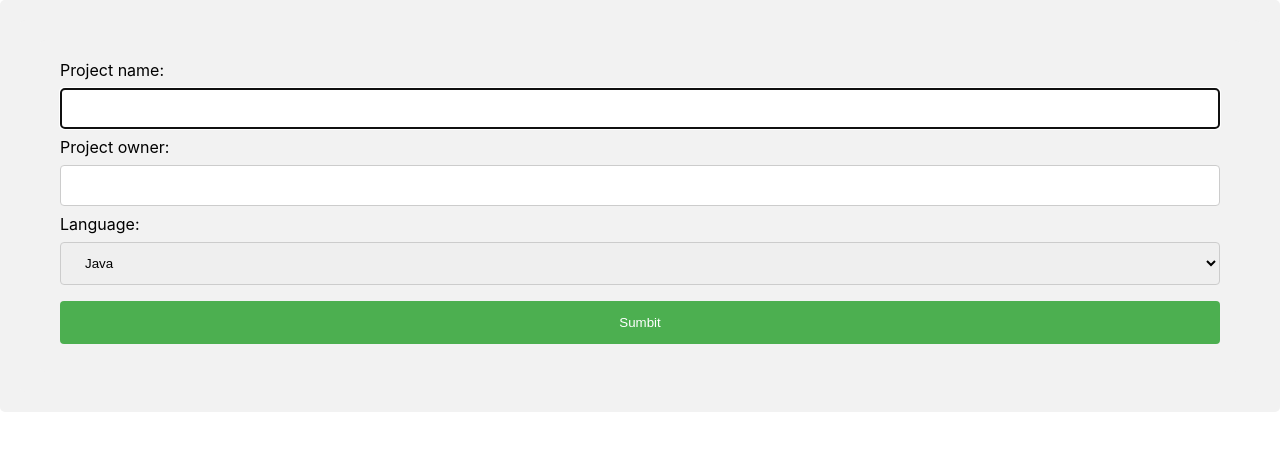
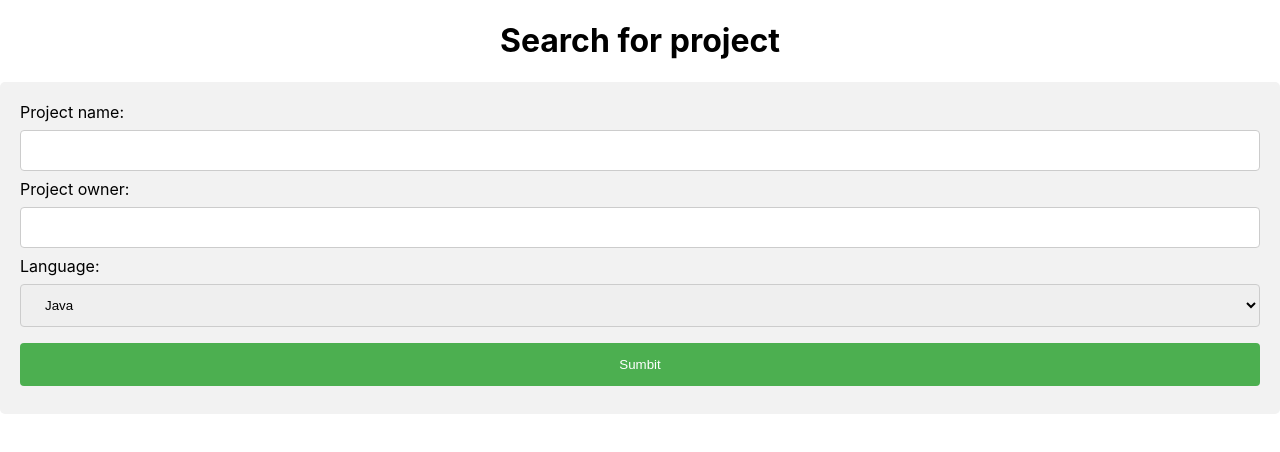
Before and after one commit to MichalProsniak/github-api-search, a React (Create React App) app: page / in a window 1280 px wide. Shown: the top 452 px of the page. Built offline with nearby package versions, Linux system fonts and the light colour scheme; the HTML template or start-up script is replaced by a standard one.

Commit message:
form with props, returning values, error messages - simple validation

```diff
--- a/package.json
+++ b/package.json
@@ -12,6 +12,7 @@
     "@types/react-dom": "^18.0.6",
     "react": "^18.2.0",
     "react-dom": "^18.2.0",
+    "react-hook-form": "^7.38.0",
     "react-scripts": "5.0.1",
     "typescript": "^4.8.4",
     "web-vitals": "^2.1.4"
--- a/public/index.html
+++ b/public/index.html
@@ -2,29 +2,13 @@
 <html lang="en">
   <head>
     <meta charset="utf-8" />
-    <link rel="icon" href="%PUBLIC_URL%/favicon.ico" />
     <meta name="viewport" content="width=device-width, initial-scale=1" />
     <meta name="theme-color" content="#000000" />
     <meta
       name="description"
       content="Web site created using create-react-app"
     />
-    <link rel="apple-touch-icon" href="%PUBLIC_URL%/logo192.png" />
-    <!--
-      manifest.json provides metadata used when your web app is installed on a
-      user's mobile device or desktop. See https://developers.google.com/web/fundamentals/web-app-manifest/
-    -->
-    <link rel="manifest" href="%PUBLIC_URL%/manifest.json" />
-    <!--
-      Notice the use of %PUBLIC_URL% in the tags above.
-      It will be replaced with the URL of the `public` folder during the build.
-      Only files inside the `public` folder can be referenced from the HTML.
-
-      Unlike "/favicon.ico" or "favicon.ico", "%PUBLIC_URL%/favicon.ico" will
-      work correctly both with client-side routing and a non-root public URL.
-      Learn how to configure a non-root public URL by running `npm run build`.
-    -->
-    <title>React App</title>
+    <title>GitHub Search</title>
   </head>
   <body>
     <noscript>You need to enable JavaScript to run this app.</noscript>
--- a/src/App.css
+++ b/src/App.css
@@ -23,8 +23,16 @@
   background-color: #45a049;
 }
 
-  div {
+.form-wrapper {
   border-radius: 5px;
   background-color: #f2f2f2;
   padding: 20px;
 }
+
+h1 {
+  text-align: center;
+}
+
+.error-message{
+  color: red;
+}
--- a/src/App.tsx
+++ b/src/App.tsx
@@ -3,11 +3,14 @@ import './App.css';
 import { Form } from './Components/Form';
 
 function App() {
+
   return (
     <div className="App">
-      <header className="App-header">
-        <Form />
-      </header>
+      <h1>Search for project</h1>
+      <Form onSubmit={({name, owner, language}) => {
+        console.log(name, owner, language);
+      }}/>
+
     </div>
   );
 }
--- a/src/Components/Form.tsx
+++ b/src/Components/Form.tsx
@@ -1,36 +1,53 @@
-import React, { FormEvent } from 'react'
+import React from 'react';
+import { useForm } from 'react-hook-form';
 
-export const Form: React.FC = () => {
+interface FormInputs {
+    name: string;
+    owner: string;
+    language: string;
+}
 
-    function submitForm(e: FormEvent)
-    {
-        e.preventDefault();
-    }
+interface Props {
+    onSubmit: (values: FormInputs) => void;
+}
+
+export const Form: React.FC<Props> = ({ onSubmit }) => {
+
+    const {
+        register,
+        handleSubmit,
+        formState: { errors }
+    } = useForm<FormInputs>();
 
     return (
-        <div>
-            <form onSubmit={submitForm} >
-                <label className='standard-label'>
+        <div className='form-wrapper'>
+            <form onSubmit={handleSubmit(onSubmit)} >
+                <label className='standard-label' htmlFor='name'>
                     Project name:
                 </label>
                 <input
-                    autoFocus
-                    required
+                    defaultValue=''
+                    {...register('name', { required: true })}
                     className='standard-input'
                     type='text'
                 ></input>
-                <label className='standard-label'>
+                {errors.name && <p className='error-message'>This field is required</p>}
+                <label className='standard-label' htmlFor='owner'>
                     Project owner:
                 </label>
                 <input
-                    required
+                    defaultValue=''
+                    {...register('owner', { required: true })}
                     className='standard-input'
                     type='text'
                 ></input>
-                <label className='standard-label'>
+                {errors.owner && <p className='error-message'>This field is required</p>}
+                <label className='standard-label' htmlFor='language'>
                     Language:
                 </label>
-                <select name='language' className='standard-input'>
+                <select
+                className='standard-input'
+                {...register('language')}>
                     <option value='Java'>Java</option>
                     <option value='JavaScript'>JavaScript</option>
                     <option value='Go'>Go</option>
```
Also changed, not shown: 1 other file (tests, documents, lock files or other folders). Lines whose indentation alone changed are shown as unchanged.
